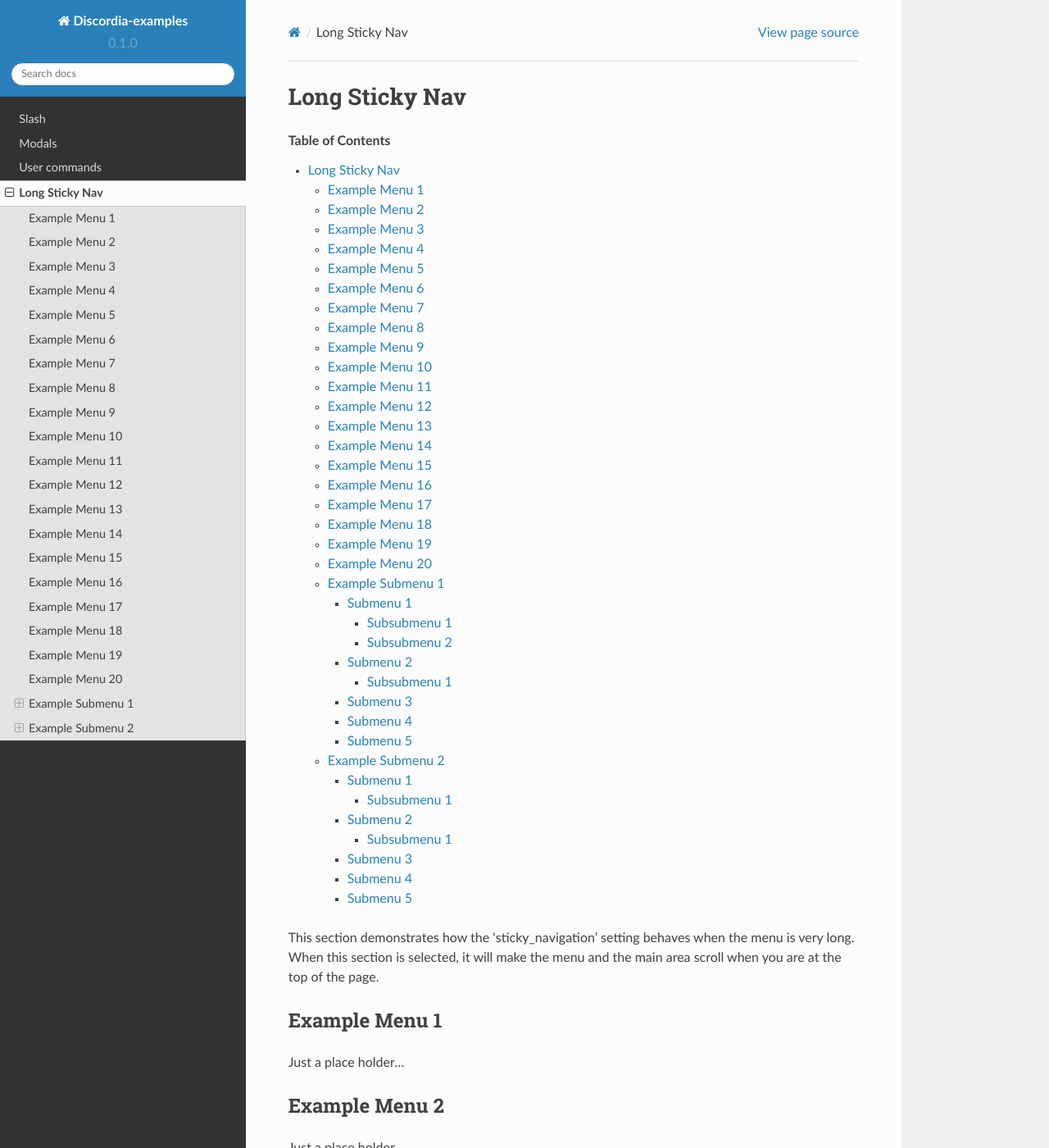
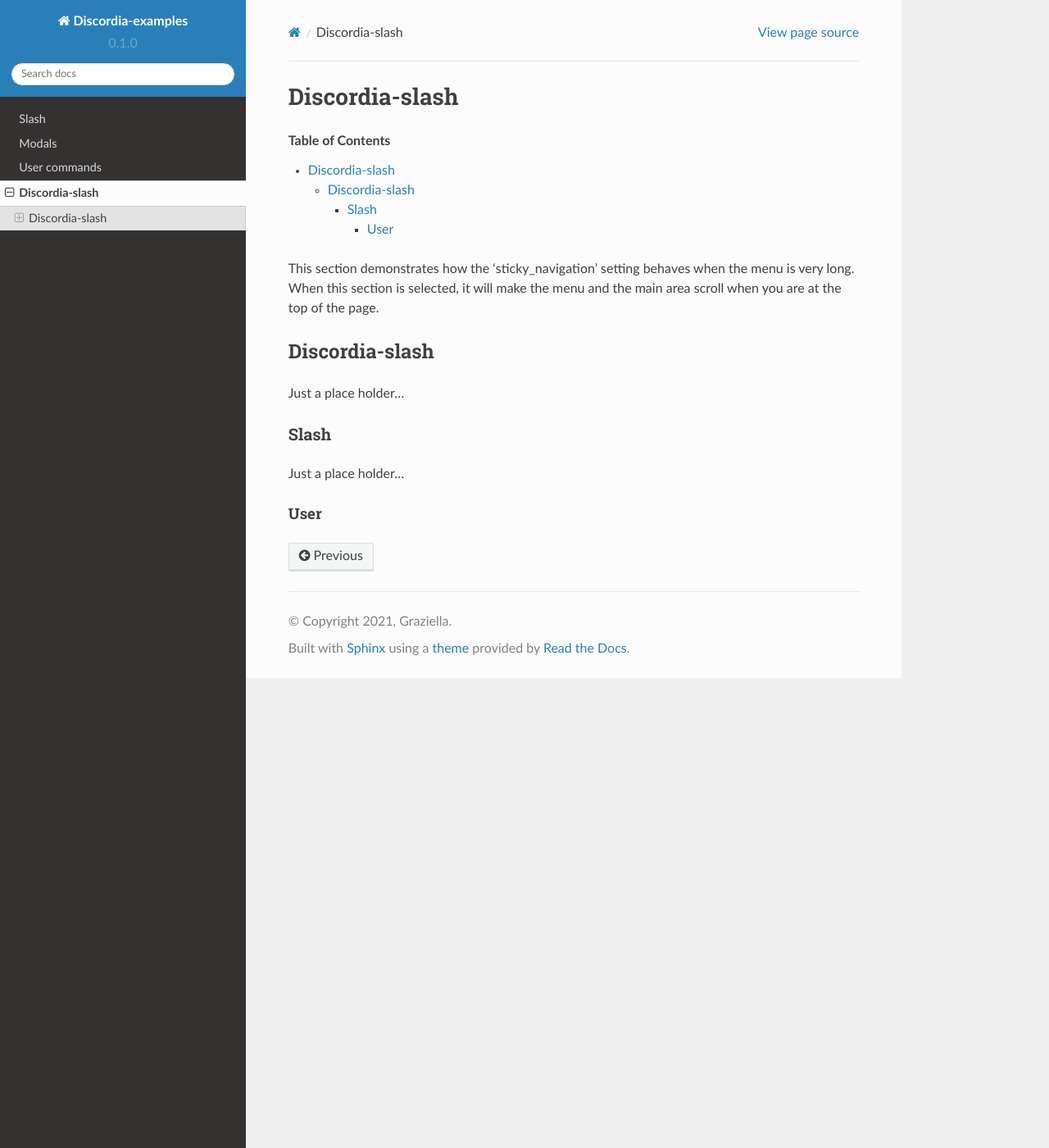
Before and after one commit to justdie386/discordia-examples, a Sphinx documentation site: the page built from docs/source/sqlite.rst, in a window 1280 px wide and 1400 px high. Shown: the whole window at 82% size. Built offline with Sphinx 7.4.7 and the Read the Docs theme 2.0.0, drawn with Linux system fonts in a browser that asks for light colours; pages that are not in the unit, such as notebooks, are missing from menus; some of the changed text lies outside the part shown.

Commit message:
Update sqlite.rst

```diff
--- a/docs/source/sqlite.rst
+++ b/docs/source/sqlite.rst
@@ -1,6 +1,6 @@
 
 ***************
-Long Sticky Nav
+Discordia-slash
 ***************
 
 .. contents:: Table of Contents
@@ -9,206 +9,15 @@
 When this section is selected, it will make the menu and the main area scroll when you are at the top of the page.
 
 
-Example Menu 1
-==============
-
-Just a place holder...
-
-
-Example Menu 2
-==============
-
-Just a place holder...
-
-
-Example Menu 3
-==============
-
-Just a place holder...
-
-
-Example Menu 4
-==============
-
-Just a place holder...
-
-
-Example Menu 5
-==============
-
-Just a place holder...
-
-
-Example Menu 6
-==============
-
-Just a place holder...
-
-
-Example Menu 7
-==============
-
-Just a place holder...
-
-
-Example Menu 8
-==============
-
-Just a place holder...
-
-
-Example Menu 9
-==============
-
-Just a place holder...
-
-
-Example Menu 10
-===============
-
-Just a place holder...
-
-
-Example Menu 11
-===============
-
-Just a place holder...
-
-
-Example Menu 12
-===============
-
-Just a place holder...
-
-
-Example Menu 13
-===============
-
-Just a place holder...
-
-
-Example Menu 14
-===============
-
-Just a place holder...
-
-
-Example Menu 15
-===============
-
-Just a place holder...
-
-
-Example Menu 16
-===============
-
-Just a place holder...
-
-
-Example Menu 17
-===============
-
-Just a place holder...
-
-
-Example Menu 18
-===============
-
-Just a place holder...
-
-
-Example Menu 19
-===============
-
-Just a place holder...
-
-
-Example Menu 20
-===============
-
-Just a place holder...
-
-Example Submenu 1
+Discordia-slash
 =================
 
 Just a place holder...
 
-Submenu 1
+Slash
 ---------
 
 Just a place holder...
 
-Subsubmenu 1
+User
 ^^^^^^^^^^^^
-
-Just a place holder...
-
-Subsubmenu 2
-^^^^^^^^^^^^
-
-Just a place holder...
-
-Submenu 2
----------
-
-Just a place holder...
-
-Subsubmenu 1
-^^^^^^^^^^^^
-
-Just a place holder...
-
-Submenu 3
----------
-
-Just a place holder...
-
-Submenu 4
----------
-
-Just a place holder...
-
-Submenu 5
----------
-
-Just a place holder...
-
-Example Submenu 2
-=================
-
-Just a place holder...
-
-Submenu 1
----------
-
-Just a place holder...
-
-Subsubmenu 1
-^^^^^^^^^^^^
-
-Just a place holder...
-
-Submenu 2
----------
-
-Just a place holder...
-
-Subsubmenu 1
-^^^^^^^^^^^^
-
-Just a place holder...
-
-Submenu 3
----------
-
-Just a place holder...
-
-Submenu 4
----------
-
-Just a place holder...
-
-Submenu 5
----------
-
-Just a place holder...
```
